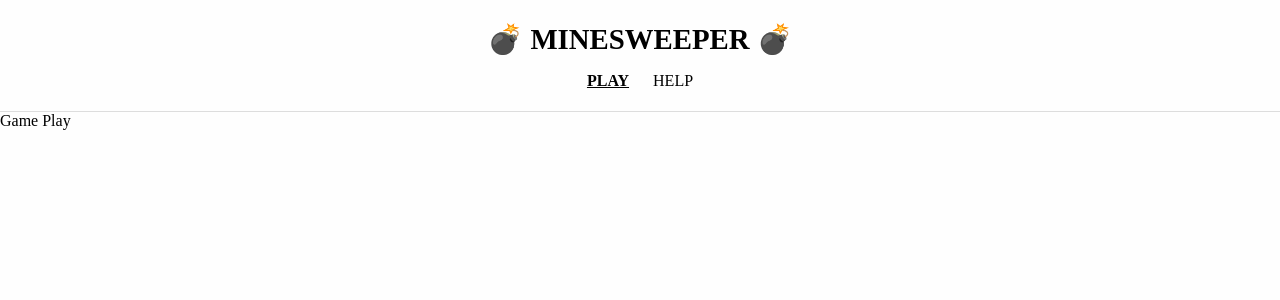
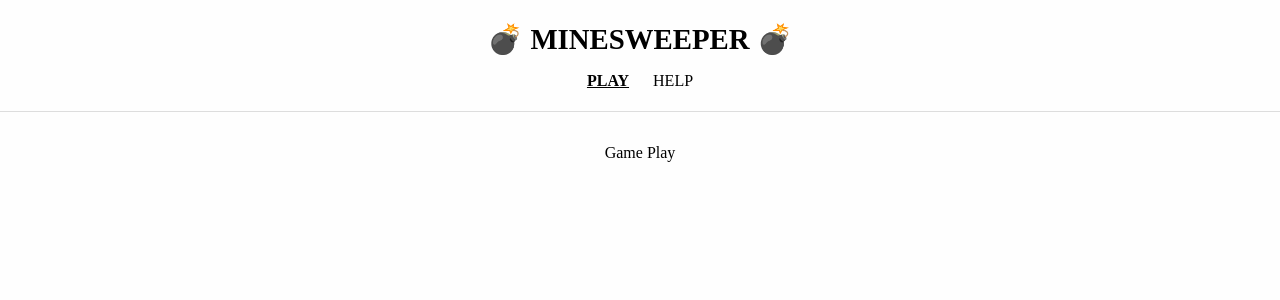
Before and after one commit to RoseJang2000/react-minesweeper-game, a React (Create React App) app: page / in a window 1280 px wide. Shown: the top 300 px of the page. Built offline with nearby package versions, Linux system fonts and the light colour scheme.

Commit message:
:lipstick: Design : Layout main 스타일 적용

```diff
--- a/src/components/layout/Layout.tsx
+++ b/src/components/layout/Layout.tsx
@@ -1,5 +1,5 @@
 import Header from './Header';
-import { Wrapper } from './LayoutStyle';
+import { StyledMain, Wrapper } from './LayoutStyle';
 
 interface LayoutProps {
   children: React.ReactNode;
@@ -9,7 +9,7 @@ const Layout = ({ children }: LayoutProps) => {
   return (
     <Wrapper>
       <Header />
-      <main>{children}</main>
+      <StyledMain>{children}</StyledMain>
     </Wrapper>
   );
 };
--- a/src/components/layout/LayoutStyle.ts
+++ b/src/components/layout/LayoutStyle.ts
@@ -7,4 +7,13 @@ const Wrapper = styled.div`
   background-color: #fefefe;
 `;
 
-export { Wrapper };
+const StyledMain = styled.main`
+  width: 100%;
+  height: 100%;
+  padding: 2rem;
+  display: flex;
+  flex-direction: column;
+  align-items: center;
+`;
+
+export { Wrapper, StyledMain };
```
